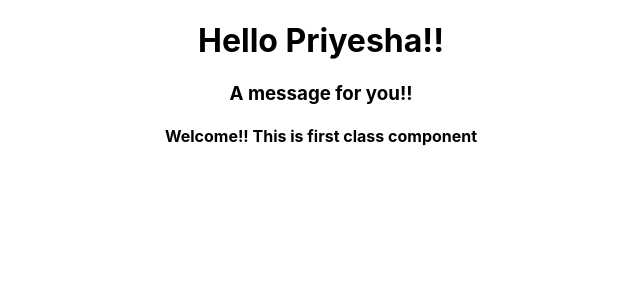
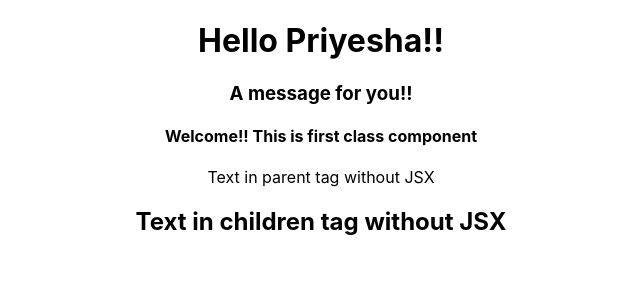
Before and after one commit to Priyesha/Learning-React, a React (Create React App) app: page / in a window 1280 px wide. Shown: the top 300 px of the page, without its empty margins (319-959 px from the left). Built offline with nearby package versions, Linux system fonts and the light colour scheme.

Commit message:
Component rendering Html without JSX

```diff
--- a/src/App.js
+++ b/src/App.js
@@ -3,6 +3,7 @@ import './App.css';
 import Greet from './components/Greet';
 import { Message } from './components/Message';
 import Welcome from './components/classComponent';
+import Hello from './components/WithoutJSX';
 
 function App() {
   return (
@@ -10,6 +11,7 @@ function App() {
     <Greet/>
     <Message/>
     <Welcome/>
+    <Hello/>
     </div>
   );
 }
--- /dev/null
+++ b/src/components/WithoutJSX.js
@@ -0,0 +1,12 @@
+import React from "react";
+
+const Hello = () => {
+  return React.createElement(
+    "div",
+    { id: "hello", className: "helloClass" },
+    "Text in parent tag without JSX",
+    React.createElement("h2", null, "Text in children tag without JSX")
+  );
+};
+
+export default Hello;
```
